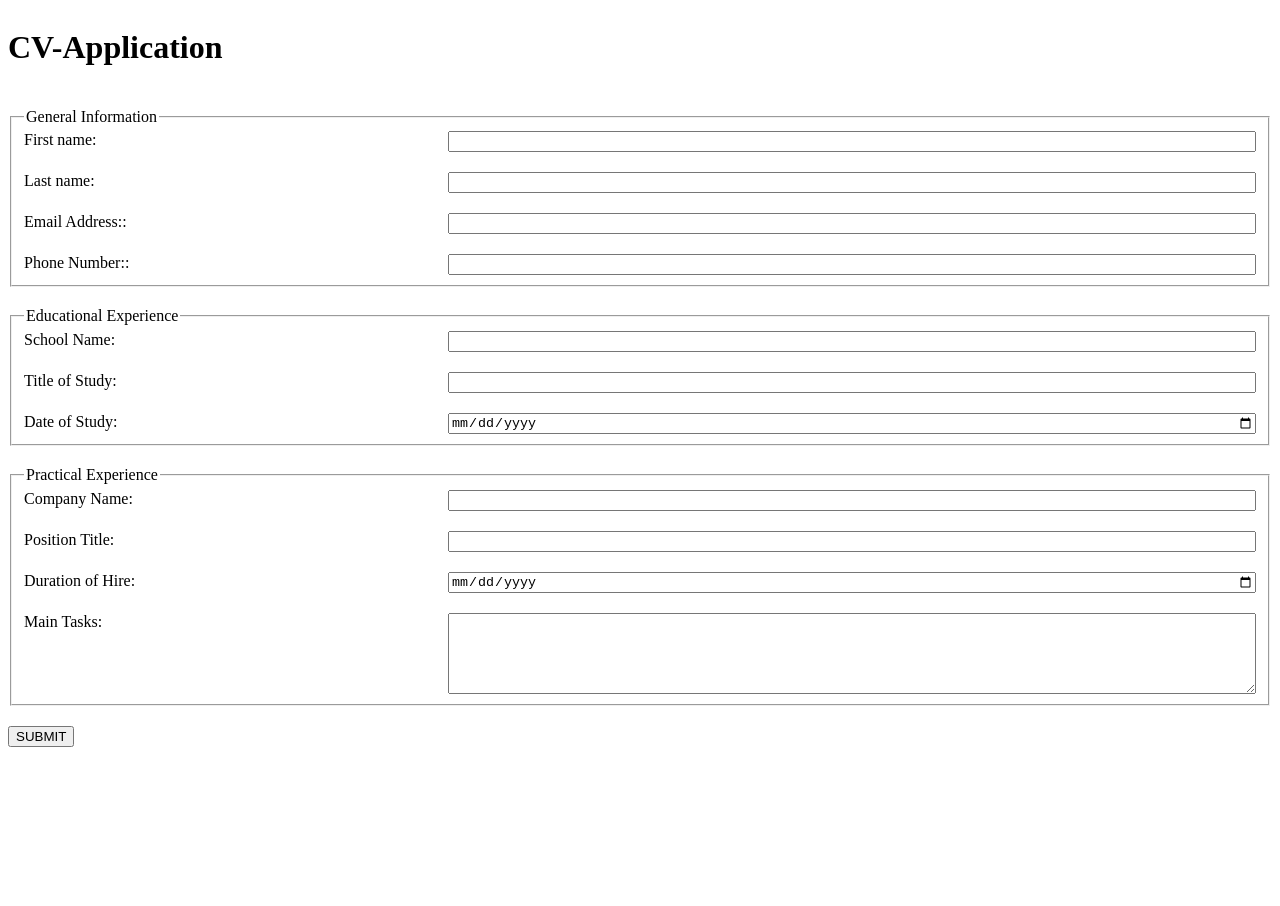
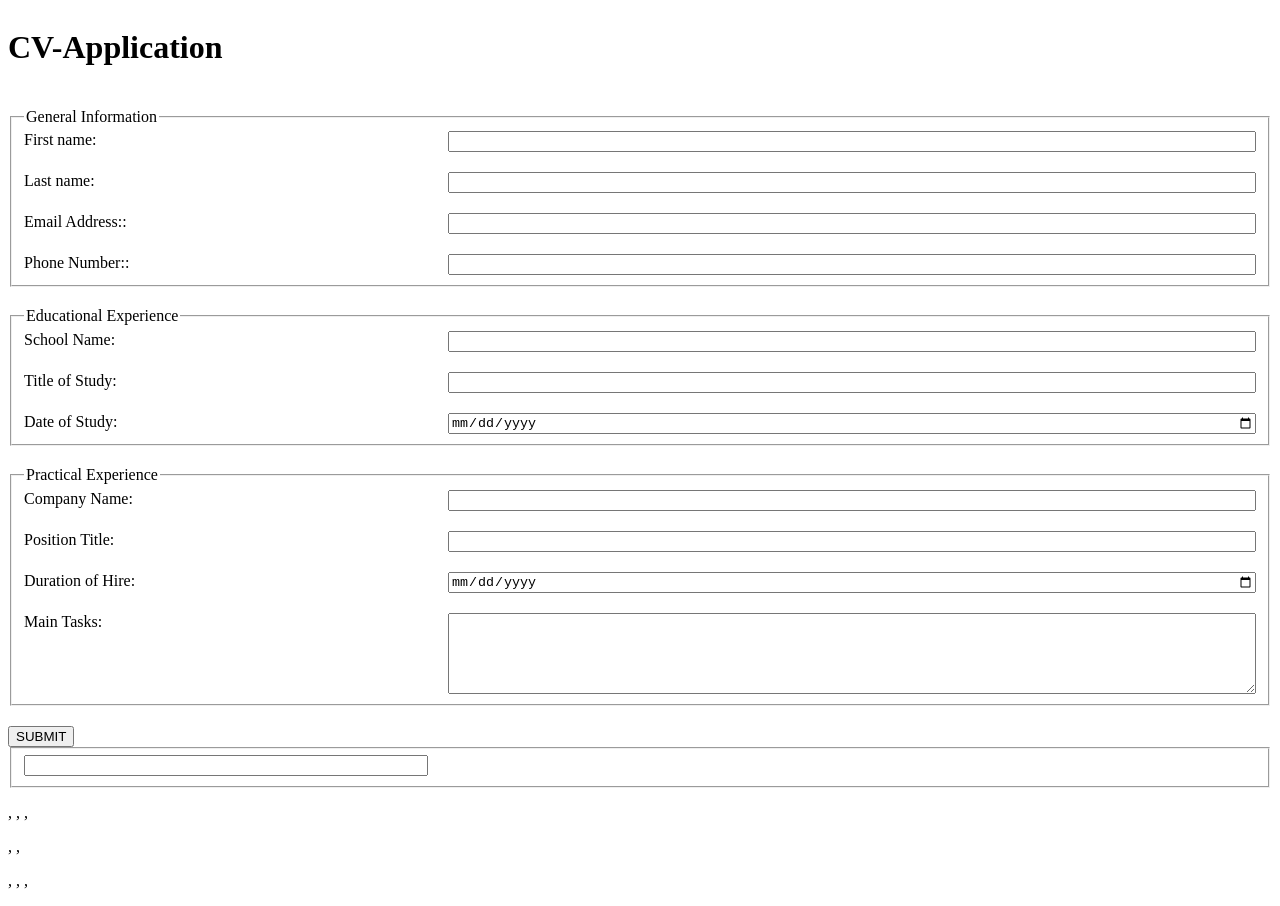
Before and after one commit to justEstif/project-cv-application, a React (Create React App) app: page / in a window 1280 px wide. Before the commit the page ends 800 px from the top, so only its background shows below. Built offline with nearby package versions, Linux system fonts and the light colour scheme.

Commit message:
made state shared between App and Overview

```diff
--- a/src/App.js
+++ b/src/App.js
@@ -5,10 +5,8 @@ import Overview from "./components/Overview";
 class App extends Component {
   constructor(props) {
     super(props);
-  }
-
-  render() {
-    const cvApp = {
+    this.state = {
+      cvApp: {
         firstName: "",
         lastName: "",
         userEmail: "",
@@ -20,11 +18,25 @@ class App extends Component {
         positionTitle: "",
         durationOfHire: "",
         mainTasks: "",
+      },
+    };
+    this.handleChange = this.handleChange.bind(this);
   }
+  handleChange = (e) =>
+    this.setState({
+      ...this.state,
+      cvApp: {
+        ...this.state.cvApp,
+        [e.target.id]: e.target.value,
+      },
+    });
+
+  render() {
     return (
       <div>
         {/* <Form cvApp={cvApp} /> */}
-        <Form1 cvApp={cvApp} />
+        <Form1 cvApp={this.state.cvApp} />
+        <Overview cvApp={this.state.cvApp} handleChange={this.handleChange} />
       </div>
     );
   }
--- a/src/components/Form1.js
+++ b/src/components/Form1.js
@@ -31,6 +31,7 @@ export default function Form1(props) {
 
   const getLabel = (htmlFor, str) => <label htmlFor={htmlFor}>{str}:</label>;
 
+  // value and htmlFor are the same
   const getInput = (changeMethod, value, type, rows, cols) => (
     <input
       onChange={(e) => changeMethod(e.target.value)}
--- a/src/components/Overview.js
+++ b/src/components/Overview.js
@@ -1,18 +1,53 @@
 import React from "react";
 
-// class Overview1 extends React.Component {
-//   constructor(props) {
-//     super(props);
-//   }
-//   printProps() {
-//     console.log(this.props)
-//   }
-//   render() {
-//     return <div>{this.printProps}</div>;
-//   }
-// }
+export default class Overview extends React.Component {
+  constructor(props) {
+    super(props);
+    this.handleChange = this.handleChange.bind(this);
+  }
+  handleChange(e) {
+    console.log(e.target.value);
+    this.props.handleChange(e);
+  }
+  render() {
+    const {
+      firstName,
+      lastName,
+      userEmail,
+      phone,
+      schoolName,
+      titleOfStudy,
+      dateOfStudy,
+      companyName,
+      positionTitle,
+      durationOfHire,
+      mainTasks,
+    } = this.props.cvApp;
 
-export default function Overview(props) {
+    return (
+      <div>
+        <fieldset>
+          <input
+            value={this.props.cvApp.phone}
+            id="phone"
+            onChange={this.handleChange}
+          />
+        </fieldset>
+        <p>
+          {firstName}, {lastName}, {userEmail}, {phone}
+        </p>
+        <p>
+          {schoolName}, {titleOfStudy}, {dateOfStudy}
+        </p>
+        <p>
+          {companyName}, {positionTitle}, {durationOfHire}, {mainTasks}
+        </p>
+      </div>
+    );
+  }
+}
+
+export function Overview1(props) {
   const {
     firstName,
     lastName,
@@ -28,6 +63,9 @@ export default function Overview(props) {
   } = props.cvApp;
   return (
     <div>
+      <fieldset>
+        <input value={phone} onChange={this.handleChange} />
+      </fieldset>
       <p>
         {firstName}, {lastName}, {userEmail}, {phone}
       </p>
```
Also changed, not shown: 1 other file (tests, documents, lock files or other folders). Lines whose indentation alone changed are shown as unchanged.
